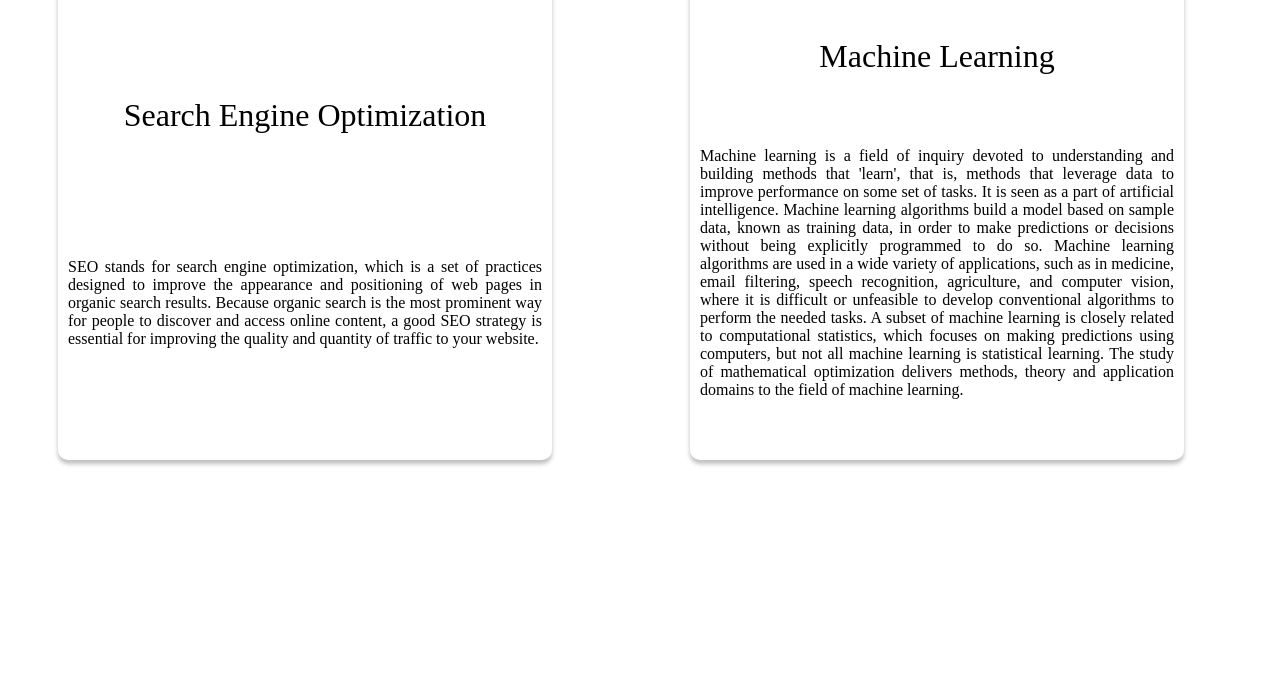
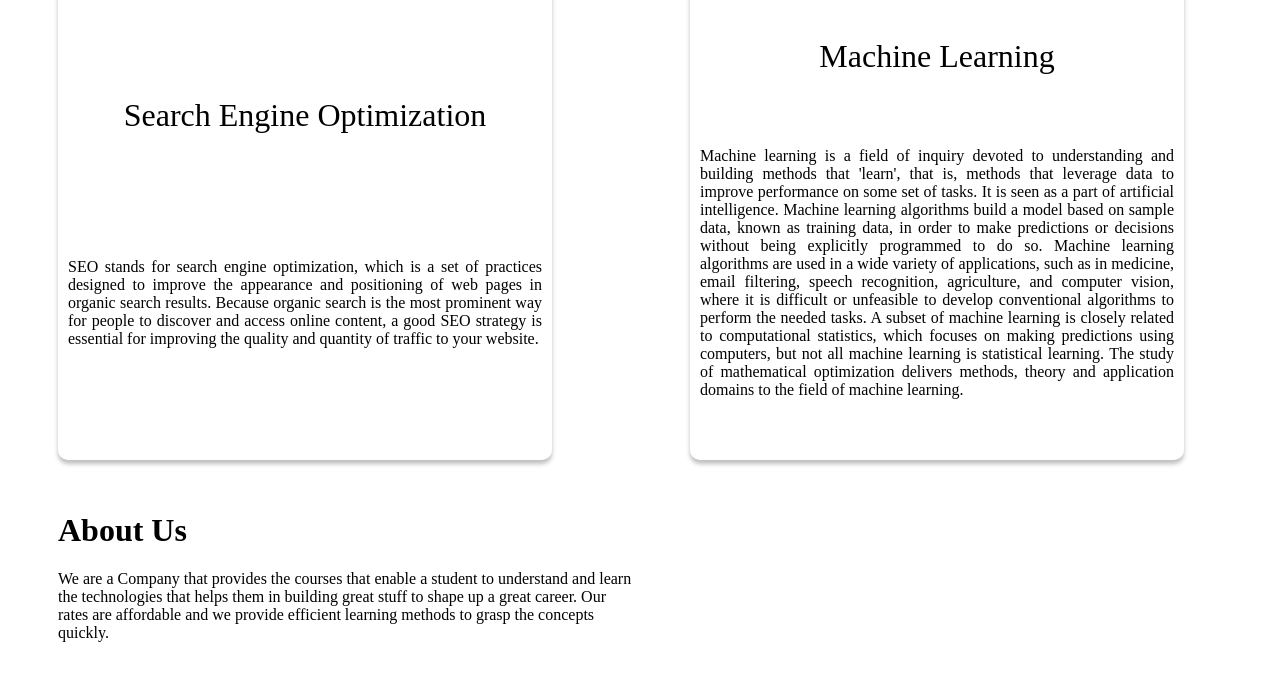
Before and after one commit to F-aizan/company, a website: page dist/index.html in a window 1280 px wide. Shown: the part 1304-1984 px from the top of the page. Drawn offline with Linux system fonts and the light colour scheme.

Commit message:
Second commit

```diff
--- a/dist/index.html
+++ b/dist/index.html
@@ -36,6 +36,12 @@
     <h1 id="text">Machine Learning</h1>
     <p>Machine learning is a field of inquiry devoted to understanding and building methods that 'learn', that is, methods that leverage data to improve performance on some set of tasks. It is seen as a part of artificial intelligence. Machine learning algorithms build a model based on sample data, known as training data, in order to make predictions or decisions without being explicitly programmed to do so. Machine learning algorithms are used in a wide variety of applications, such as in medicine, email filtering, speech recognition, agriculture, and computer vision, where it is difficult or unfeasible to develop conventional algorithms to perform the needed tasks. A subset of machine learning is closely related to computational statistics, which focuses on making predictions using computers, but not all machine learning is statistical learning. The study of mathematical optimization delivers methods, theory and application domains to the field of machine learning.</p>
   </div>
+  <div id="about">
+    <h1>About Us</h1>
+    <p>
+      We are a Company that provides the courses that enable a student to understand and learn the technologies that helps them in building great stuff to shape up a great career. Our rates are affordable and we provide efficient learning methods to grasp the concepts quickly.
+    </p>
+  </div>
   </main>
 </body>
 </html>
--- a/dist/index.js
+++ b/dist/index.js
@@ -1,9 +1,6 @@
 //adding event listeners
 
 const frm = document.getElementById("conform");
-
-
-
 frm.addEventListener("submit",(e) => {
     e.preventDefault();
     alert("Response recorded successfully");
```
